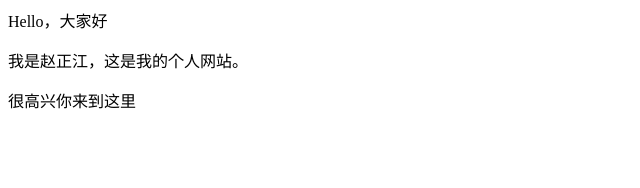
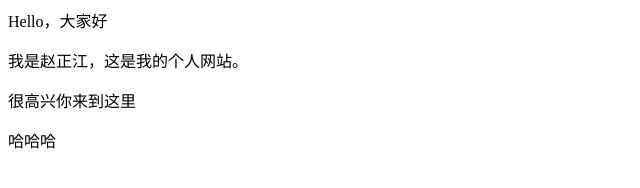
Before and after one commit to Superzzj/superzzj.github.io, a plain HTML site: page index.html in a window 1280 px wide. Shown: the full height of the page, 0-640 px from the left. Drawn offline with Linux system fonts and the light colour scheme.

Commit message:
Update index.html

```diff
--- a/index.html
+++ b/index.html
@@ -1,3 +1,4 @@
 <p>Hello，大家好</p>
 <p>我是赵正江，这是我的个人网站。 </p>
 <p>很高兴你来到这里</p>
+<p>哈哈哈</p>
```
